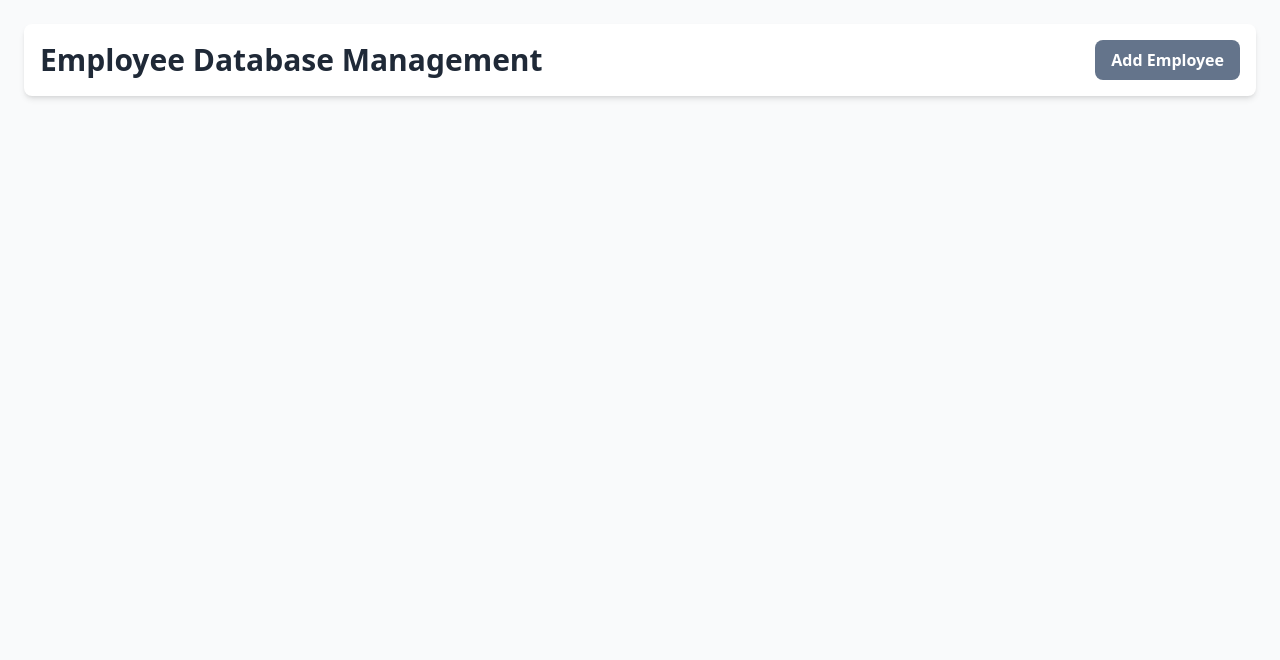
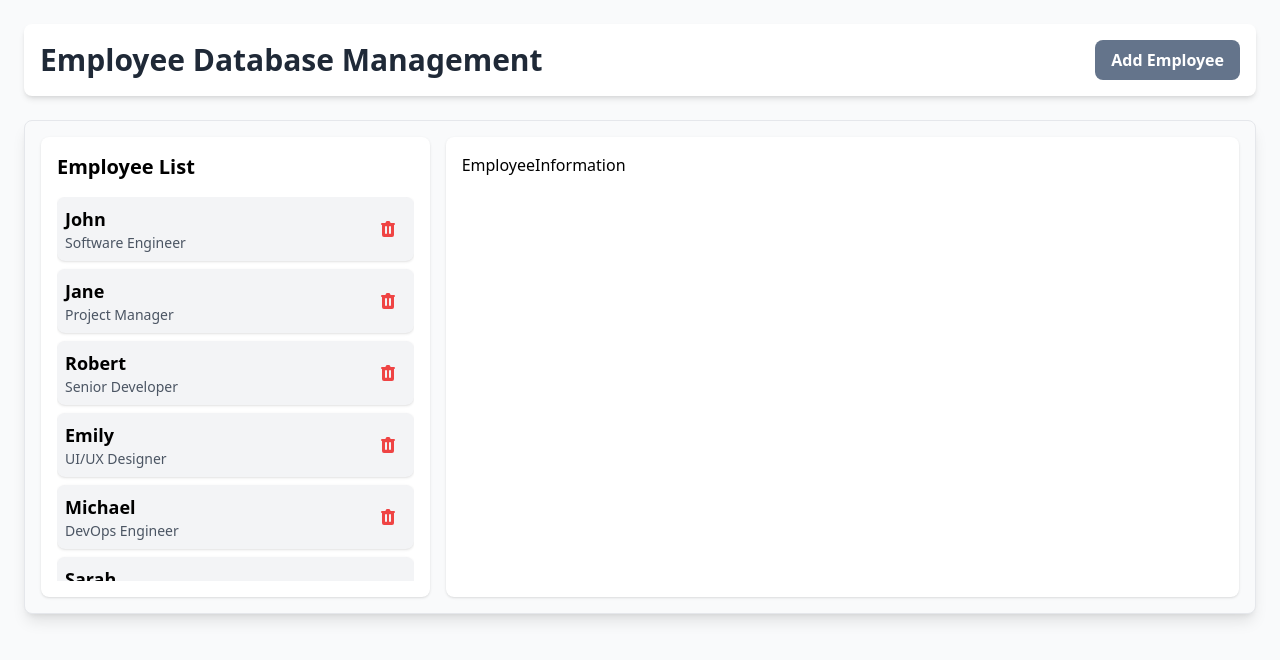
Before and after one commit to nidhijagga/employee_data_managenent, a React (Create React App) app: page / in a window 1280 px wide. Shown: the top 660 px of the page. Built offline with nearby package versions, Linux system fonts and the light colour scheme.

Commit message:
Employee List

```diff
--- /dev/null
+++ b/jsconfig.json
@@ -0,0 +1,6 @@
+{
+  "compilerOptions": {
+    "baseUrl": "src",
+  },
+  "include": ["src"]
+}
--- a/src/App.js
+++ b/src/App.js
@@ -1,3 +1,4 @@
+import Employee from "components/Employee";
 function App() {
   return (
     <div className="App bg-gray-50 min-h-screen p-6">
@@ -9,6 +10,7 @@ function App() {
           Add Employee
         </button>
       </div>
+      <Employee/>
     </div>
   );
 }
--- a/src/components/Employee.js
+++ b/src/components/Employee.js
@@ -1,7 +1,18 @@
-import React from 'react'
+import React from 'react';
+import { EmployeeList } from 'components/EmployeeList';
+import { EmployeeInformation } from 'components/EmployeeInformation';
 
-export const Employee = () => {
+const Employee = () => {
   return (
-    <div>Employee</div>
-  )
+    <div className='grid grid-cols-1 lg:grid-cols-3 gap-4 my-6 p-4 bg-gray-50 border rounded-lg shadow-lg'>
+      <div className="col-span-1 lg:col-span-1 bg-white p-4 rounded-lg shadow">
+        <EmployeeList />
+      </div>
+      <div className="col-span-1 lg:col-span-2 bg-white p-4 rounded-lg shadow">
+        <EmployeeInformation />
+      </div>
+    </div>
+  );
 }
+
+export default Employee;
--- a/src/components/EmployeeList.js
+++ b/src/components/EmployeeList.js
@@ -1,7 +1,34 @@
-import React from 'react'
+import React from 'react';
+import { TrashIcon } from '@heroicons/react/solid';
+import employees from '../data.json';
 
 export const EmployeeList = () => {
+  const handleDelete = (index) => {
+    console.log(`Delete employee at index ${index}`);
+    // You can add functionality to remove the employee from the list here.
+  };
+
   return (
-    <div>EmployeeList</div>
-  )
+    <div>
+      <h2 className="text-xl font-bold mb-4">Employee List</h2>
+      <div className="h-96 overflow-y-scroll">
+        <ul className="space-y-2">
+          {employees.map((employee, index) => (
+            <li key={index} className="flex items-center justify-between p-2 bg-gray-100 rounded-lg shadow">
+              <div>
+                <h3 className="text-lg font-semibold">{employee.first_name}</h3>
+                <p className="text-sm text-gray-600">{employee.designation}</p>
+              </div>
+              <button
+                onClick={() => handleDelete(index)}
+                className="ml-4 p-2 text-red-500 hover:text-red-700"
+              >
+                <TrashIcon className="h-5 w-5" />
+              </button>
+            </li>
+          ))}
+        </ul>
+      </div>
+    </div>
+  );
 }
```
Also changed, not shown: package.json (+12 -1 lines), 1 other file (tests, documents, lock files or other folders).
